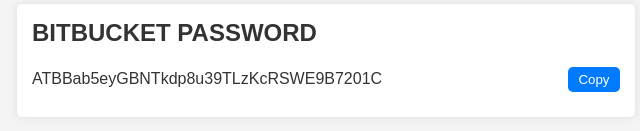
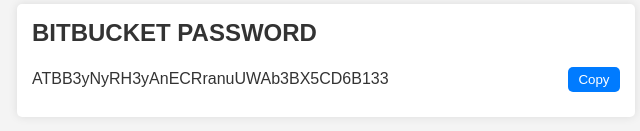
Before and after one commit to dinhduongg/SERVER-PROD, a plain HTML site: page index.html in a window 1280 px wide. Shown: the part 635-766 px from the top of the page, 21-661 px from the left. Drawn offline with Linux system fonts and the light colour scheme.

Commit message:
Update index.html

```diff
--- a/index.html
+++ b/index.html
@@ -107,8 +107,8 @@
     <div class="block">
         <h2>BITBUCKET PASSWORD</h2>
         <div class="info-line">
-            <span>ATBBab5eyGBNTkdp8u39TLzKcRSWE9B7201C</span>
-            <button onclick="copyToClipboard('ATBBab5eyGBNTkdp8u39TLzKcRSWE9B7201C')">Copy</button>
+            <span>ATBB3yNyRH3yAnECRranuUWAb3BX5CD6B133</span>
+            <button onclick="copyToClipboard('ATBB3yNyRH3yAnECRranuUWAb3BX5CD6B133')">Copy</button>
         </div>
     </div>
 </div>
```
